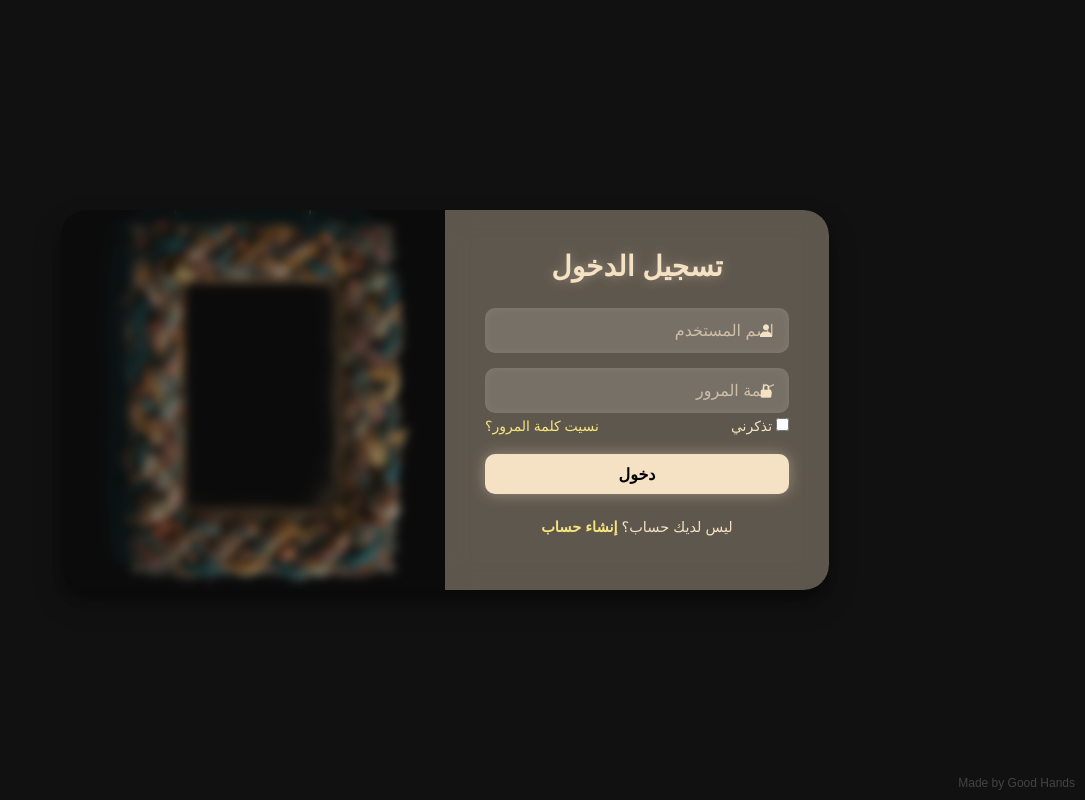
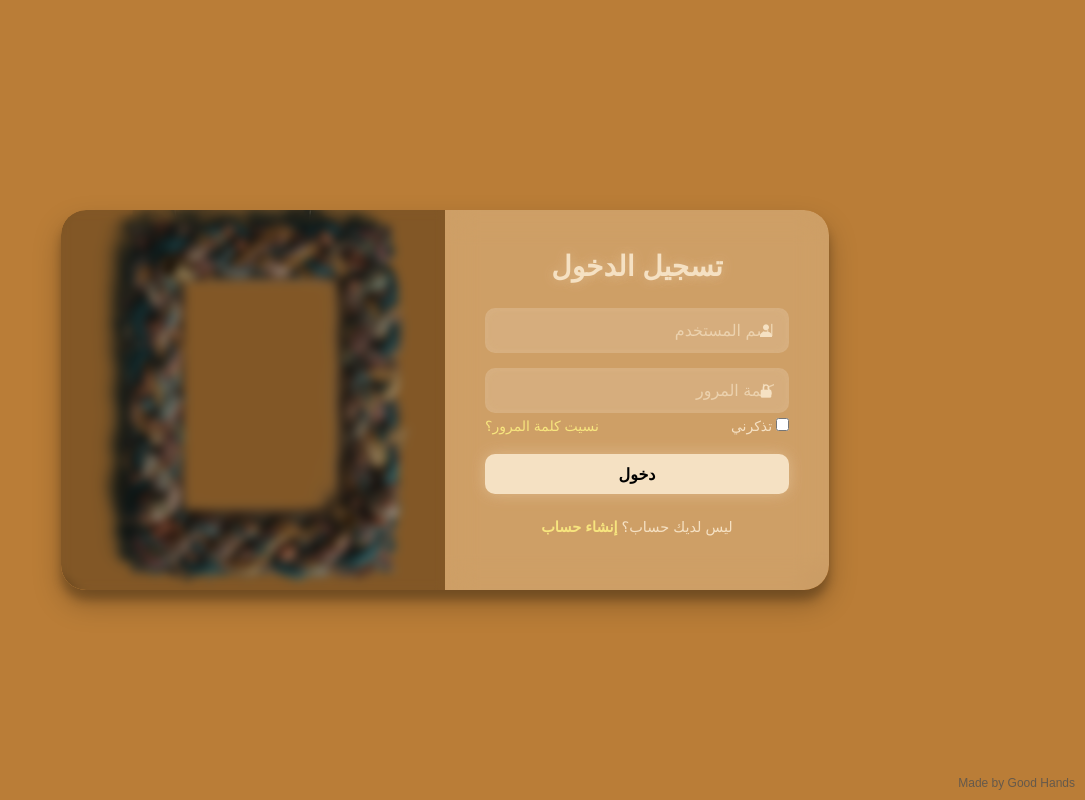
Before and after one commit to marinadw452/goodhands-project, a PHP site: page /login.php in a window 1280 px wide. Shown: the whole page, without its empty margins (195-1280 px from the left). Run offline with PHP 8.4, Linux system fonts and the light colour scheme.

Commit message:
Update login.css

```diff
--- a/login.css
+++ b/login.css
@@ -10,7 +10,7 @@ body {
   justify-content: center;
   align-items: center;
   min-height: 100vh;
-  background: #111;
+  background: #ba7d37;
   color: #fff;
   overflow: hidden;
 }
```
